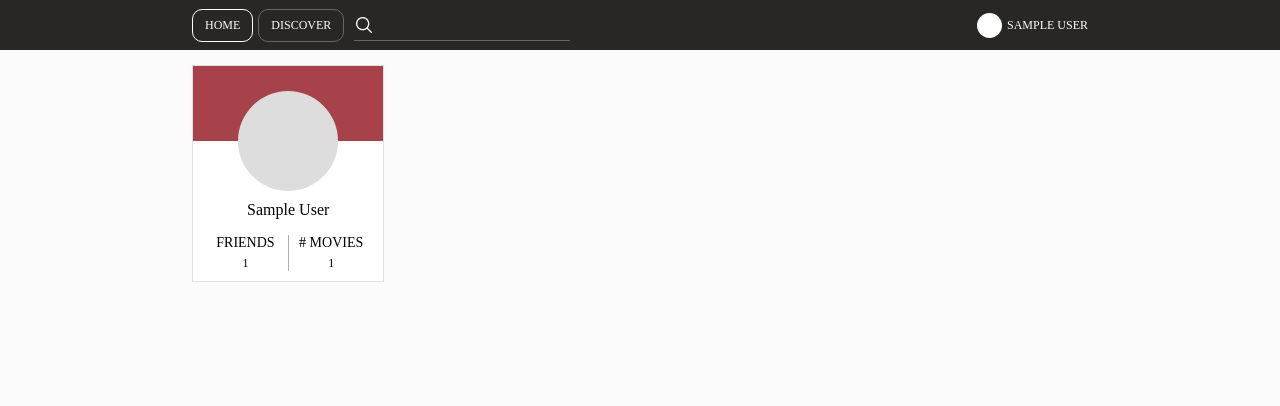
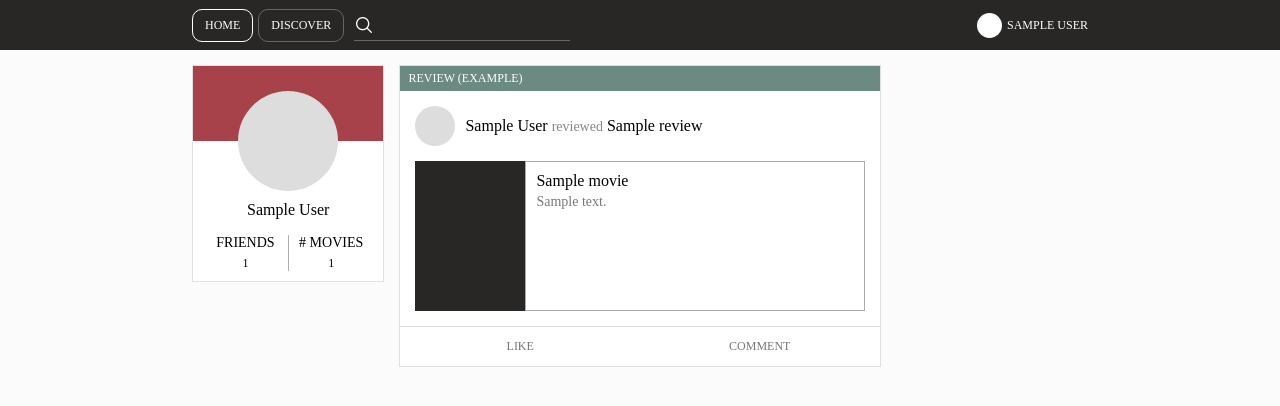
Before and after one commit to COSC481W-2021Winter/capstone-project-film-club, a Django app: a page that uses core/templates/core/profile.html in a window 1280 px wide. Shown: the top 406 px of the page. Run offline with Django 3.2, Linux system fonts and the light colour scheme; a user stored in the database is signed in; tables that the repository leaves empty hold one stand-in row (values such as "Sample post"); some libraries are stand-ins or nearby versions; some web fonts are replaced.

Commit message:
added home page and profile tests

```diff
--- a/core/static/css/base_full.css
+++ b/core/static/css/base_full.css
@@ -104,13 +104,13 @@
 	margin: auto;
 	margin-top: var(--gap);
 }
-.container .tile:not(:first-child){
+.container > .tile:not(:first-child){
 	margin-left: var(--gap);
 }
 .container.column{
 	flex-direction: column;
 }
-.container.column .tile:not(:first-child){
+.container.column > .tile:not(:first-child){
 	margin-left: 0;
 	margin-top: var(--gap);
 }
@@ -158,6 +158,11 @@
 
 	font-family: Roboto-Medium;
 	font-size: 16px;
+}
+.tile-subtitle{
+	padding: var(--tile-padding);
+
+	font-size: 12px;
 }
 
 #user-container{
@@ -284,3 +289,123 @@
 #user-options:hover{
 	text-decoration: underline;
 }
+
+.review{
+	//border-color: var(--blue);
+}
+.review:not(:first-child){
+	margin-top: var(--gap);
+}
+.review-header{
+	width: 100%;
+
+	display: flex;
+	align-items: center;
+
+	padding: var(--tile-padding);
+
+	box-sizing: border-box;
+}
+.tile .user-image{
+	width: 40px;
+	height: 40px;
+
+	background-color: #ddd;
+
+	border-radius: 100%;
+}
+.review-info{
+	display: flex;
+	flex-direction: column;
+
+	margin-left: 10px;
+}
+.review-details{
+	display: flex;
+	align-items: baseline;
+
+	font-size: 14px;
+
+	color: #888;
+}
+.review-name, .review-title{
+	font-family: Roboto-Medium;
+	font-size: 16px;
+
+	color: black;
+}
+.review-media{
+	display: flex;
+
+	padding: 0 var(--tile-padding) 0 var(--tile-padding);
+
+	box-sizing: border-box;
+}
+.media-image{
+	width: 110px;
+	height: 150px;
+
+	background-color: var(--black);
+}
+.media-details{
+	height: 150px;
+
+	display: flex;
+	flex-direction: column;
+	flex: 1;
+
+	padding: 10px;
+
+	border-width: 1px 1px 1px;
+	border-color: #aaa;
+	border-style: solid;
+
+	box-sizing: border-box;
+}
+.media-title{
+	font-family: Roboto-Medium;
+	font-size: 16px;
+}
+.media-description{
+	width: calc(100%);
+
+	display: inline-block;
+
+	margin-top: 4px;
+
+	font-size: 14px;
+	text-overflow: ellipsis;
+
+	color: #777;
+
+	overflow: hidden;
+}
+.review-options{
+	display: flex;
+
+	margin-top: 15px;
+
+	border-top: 1px solid #ddd;
+
+	box-sizing: border-box;
+}
+.review-option{
+	width: 100%;
+
+	display: flex;
+	align-items: center;
+	justify-content: center;
+
+	padding: 12px 0;
+
+	font-family: Roboto-Medium;
+	font-size: 12px;
+	text-transform: uppercase;
+
+	color: #777;
+
+	cursor: pointer;
+}
+.review-option:hover{
+	color: black;
+}
--- a/core/templates/core/blocks/tiles/user-container.html
+++ b/core/templates/core/blocks/tiles/user-container.html
@@ -8,7 +8,7 @@
 		</div>
 	</div>
 	<div id = "user-info">
-		<p>{{ profile.get_full_name }}</p>
+		<p id = "user-full-name">{{ profile.get_full_name }}</p>
 	</div>
 
 	{% if user != profile %}
@@ -24,11 +24,11 @@
 	<div id = "user-stats">
 		<div class = "user-stat">
 			<p class = "stat-label">Friends</p>
-			<p class = "stat-number">{{ profile.userprofile.friends.all|length }}</p>
+			<p id = "num-friends" class = "stat-number">{{ profile.userprofile.friends.all|length }}</p>
 		</div>
 		<div class = "user-stat">
 			<p class = "stat-label"># Movies</p>
-			<p class = "stat-number">{{ profile.userprofile.watched_movies.all|length }}</p>
+			<p id = "num-movies" class = "stat-number">{{ profile.userprofile.watched_movies.all|length }}</p>
 		</div>
 	</div>
 
--- a/core/templates/core/genres.html
+++ b/core/templates/core/genres.html
@@ -11,7 +11,7 @@
 		<form method="POST" class="form-group">
 		{% csrf_token %}
 		{{ form|crispy }}
-		<button type="submit" class="btn btn-success">Enter</button>
+		<button id = "submit" name = "submit" type="submit" class="btn btn-success">Enter</button>
 		</form>
 	</div>
 
--- a/core/templates/core/home.html
+++ b/core/templates/core/home.html
@@ -85,6 +85,11 @@
 
 					{% endfor %}
 				</div>
+				{% if recently_watched|length == 0 %}
+
+					<p id = "no-recent" class = "tile-subtitle">You haven't watched any movies recently.</p>
+
+				{% endif %}
 			</div>
 		</div>
 	</div>
--- a/core/templates/core/profile.html
+++ b/core/templates/core/profile.html
@@ -17,7 +17,47 @@
 			{% include 'core/blocks/tiles/user-container.html' with profile=profile %}
 		</div>
 		<div class = "cont-section">
+			{% for review in reviews %}
 
+				<div class = "review tile">
+				<div class = "tile-type">
+					Review (Example)
+				</div>
+				<div class = "review-header">
+					<div class = "user-image">
+
+					</div>
+					<div class = "review-info">
+						<div class = "review-details">
+							<p class = "review-name">{{ review.user.get_full_name }}<p>
+							<p style = "margin: 0 4px">reviewed</p>
+							<p class = "review-title">{{ review.title }}</p>
+						</div>
+						<div class = "review-date">
+
+						</div>
+					</div>
+				</div>
+				<div class = "review-media">
+					<div class = "media-image">
+
+					</div>
+					<div class = "media-details">
+						<p class = "media-title">{{ review.movie.title }}</p>
+						<p class = "media-description">{{ review.movie.description }}</p>
+					</div>
+				</div>
+				<div class = "review-options">
+					<div class = "review-option">
+						<p>Like</p>
+					</div>
+					<div class = "review-option">
+						<p>Comment</p>
+					</div>
+				</div>
+			</div>
+
+			{% endfor %}
 		</div>
 		<div class = "cont-section">
 
--- a/core/templates/registration/register.html
+++ b/core/templates/registration/register.html
@@ -7,6 +7,6 @@
     <form method="POST" class="form-group">
 	{% csrf_token %}
 	{{ form|crispy }}
-	<button type="submit" class="btn btn-success">Register</button>
+	<button name = "register" type="submit" class="btn btn-success">Register</button>
     </form>
 {% endblock %}
--- a/core/views.py
+++ b/core/views.py
@@ -41,8 +41,11 @@ def home(request):
 def profile(request, username):
     profile = User.objects.get(username = username)
 
+    reviews = Review.objects.filter(user = profile)
+
     return render(request, 'core/profile.html', {
-        'profile': profile
+        'profile': profile,
+        'reviews': reviews
     })
 
 def movie(request, id):
```
Also changed, not shown: core/static/css/home.css (+0 -117 lines), core/tests.py (+106 -10 lines).
